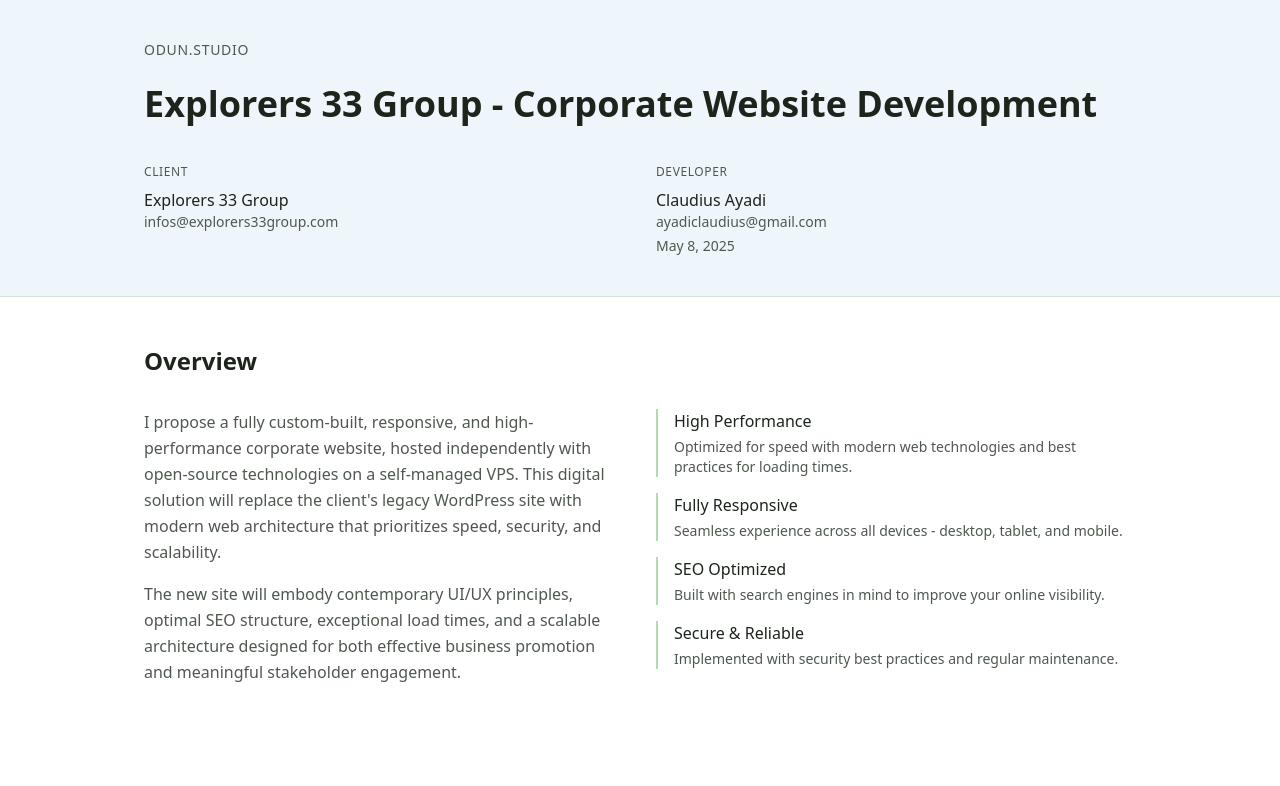
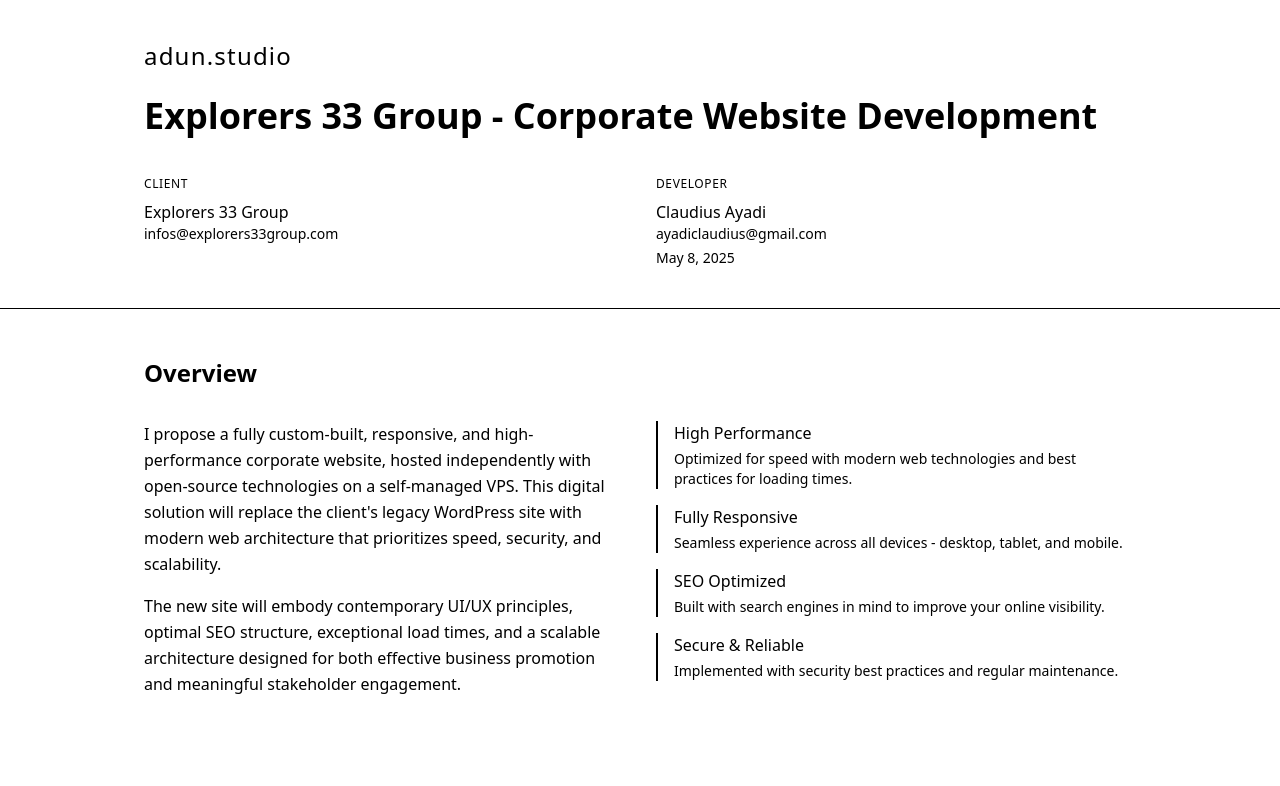
Before and after one commit to claudiusayadi/contracts, a Next.js app: page / in a window 1280 px wide. Shown: the top 786 px of the page. Built offline with nearby package versions, Linux system fonts and the light colour scheme.

Commit message:
refactor: update color palette in globals.css for consistency

```diff
--- a/src/app/globals.css
+++ b/src/app/globals.css
@@ -1,26 +1 @@
 @import 'tailwindcss';
-
-@theme {
-	/* Primary color - Light sage green (sustainability) */
-	--color-primary: oklch(0.85 0.07 145); /* #c1d5c0 */
-	--color-primary-light: oklch(0.92 0.04 145); /* #e0ede0 */
-	--color-primary-dark: oklch(0.75 0.1 145); /* #9cb89b */
-
-	/* Secondary color - Light sky blue (productivity) */
-	--color-secondary: oklch(0.85 0.07 235); /* #c1d2e8 */
-	--color-secondary-light: oklch(0.92 0.04 235); /* #e0e9f4 */
-	--color-secondary-dark: oklch(0.75 0.1 235); /* #9cb6d3 */
-
-	/* Background colors */
-	--color-background: oklch(1 0 0); /* #ffffff */
-	--color-background-alt: oklch(0.97 0.01 235); /* #f7fafc */
-
-	/* Text colors */
-	--color-foreground: oklch(0.25 0.02 145); /* #2d3c2c */
-	--color-foreground-muted: oklch(0.45 0.02 145); /* #5a6e59 */
-	--color-foreground-subtle: oklch(0.65 0.02 145); /* #8a9e89 */
-
-	/* Border colors */
-	--color-border: oklch(0.9 0.02 145); /* #d8e6d7 */
-	--color-border-accent: oklch(0.8 0.05 235); /* #b3c7e0 */
-}
--- a/src/app/page.tsx
+++ b/src/app/page.tsx
@@ -1,4 +1,3 @@
-import React from 'react';
 import Header from '@/components/Header';
 import Overview from '@/components/sections/Overview';
 import CostBreakdown from '@/components/sections/CostBreakdown';
@@ -12,7 +11,6 @@
 import Acceptance from '@/components/sections/Acceptance';
 import TechStack from '@/components/sections/TechStack';
 
-// Import JSON data
 import metadata from '@/content/metadata.json';
 import overviewData from '@/content/overview.json';
 import costBreakdownData from '@/content/cost-breakdown.json';
@@ -31,6 +29,7 @@
 		<main className='min-h-screen bg-background'>
 			<Header
 				title={metadata.title}
+				agency={metadata.agency}
 				developer={metadata.developer}
 				client={metadata.client}
 				date={metadata.date}
--- a/src/components/Header.tsx
+++ b/src/components/Header.tsx
@@ -2,29 +2,25 @@
 
 interface HeaderProps {
 	title: string;
-	developer: {
-		name: string;
-		email: string;
-	};
-	client: {
-		name: string;
-		email: string;
-	};
+	agency: { name: string; email: string };
+	developer: { name: string; email: string };
+	client: { name: string; email: string };
 	date: string;
 }
 
 export default function Header({
 	title,
+	agency,
 	developer,
 	client,
 	date,
 }: HeaderProps) {
 	return (
-		<header className='bg-background-alt py-10 border-b border-border'>
+		<header className='bg-primary-light py-10 border-b border-border'>
 			<div className='max-w-5xl mx-auto px-4'>
 				<div className='mb-6'>
-					<h1 className='text-sm uppercase tracking-wider text-foreground-muted font-medium'>
-						odun.studio
+					<h1 className='text-2xl tracking-wider text-foreground-muted font-medium'>
+						{agency.name}
 					</h1>
 				</div>
 				<h1 className='text-3xl md:text-4xl font-bold text-foreground mb-10'>
--- a/src/content/metadata.json
+++ b/src/content/metadata.json
@@ -1,5 +1,6 @@
 {
 	"title": "Explorers 33 Group - Corporate Website Development",
+	"agency": { "name": "adun.studio", "email": "grow@adun.studio" },
 	"developer": {
 		"name": "Claudius Ayadi",
 		"email": "ayadiclaudius@gmail.com"
```
Lines whose indentation alone changed are shown as unchanged.
